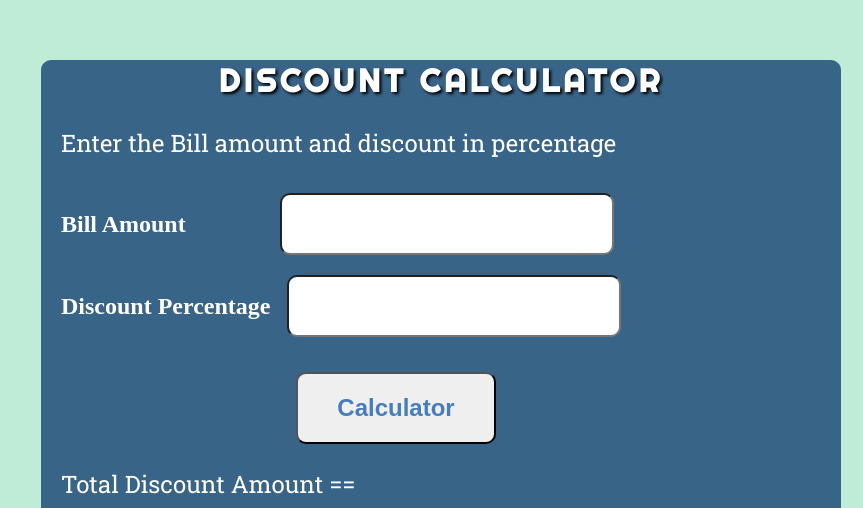
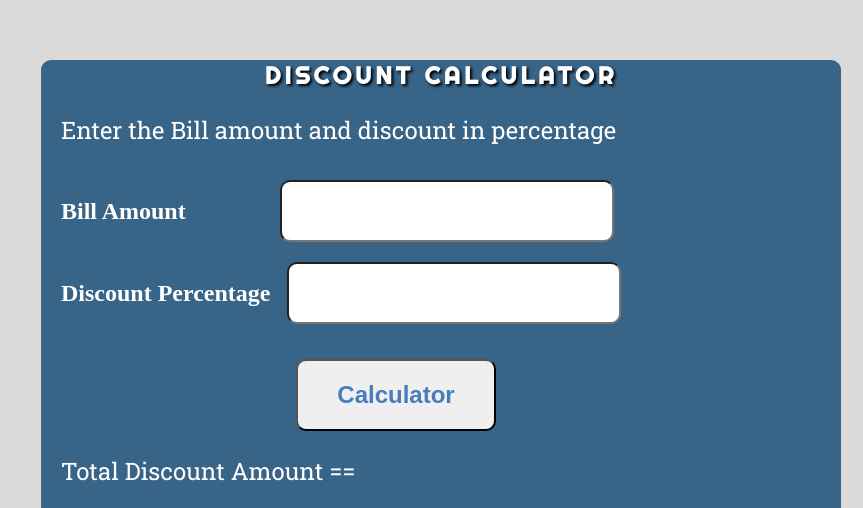
Before and after one commit to sayalighorpade12/discount-calculator, a plain HTML site: page index.html in a window 1280 px wide. Shown: the part 190-698 px from the top of the page, without its empty margins (417-1280 px from the left). Drawn offline with Linux system fonts and the light colour scheme.

Commit message:
update body color

```diff
--- a/style.css
+++ b/style.css
@@ -2,7 +2,7 @@
     color: white;
 }
 body{
-    background-color: rgb(191, 236, 215);
+    background-color: rgb(218, 218, 218);
 }
 .container{
     width: 800px;
@@ -19,7 +19,7 @@ h2 {
     text-transform: uppercase;
     text-shadow: 2px 2px 3px black;
     font-family: 'Righteous', cursive;
-    font-size: xx-large;
+
 }
 p{
     font-family: 'Roboto Slab', serif;
```
